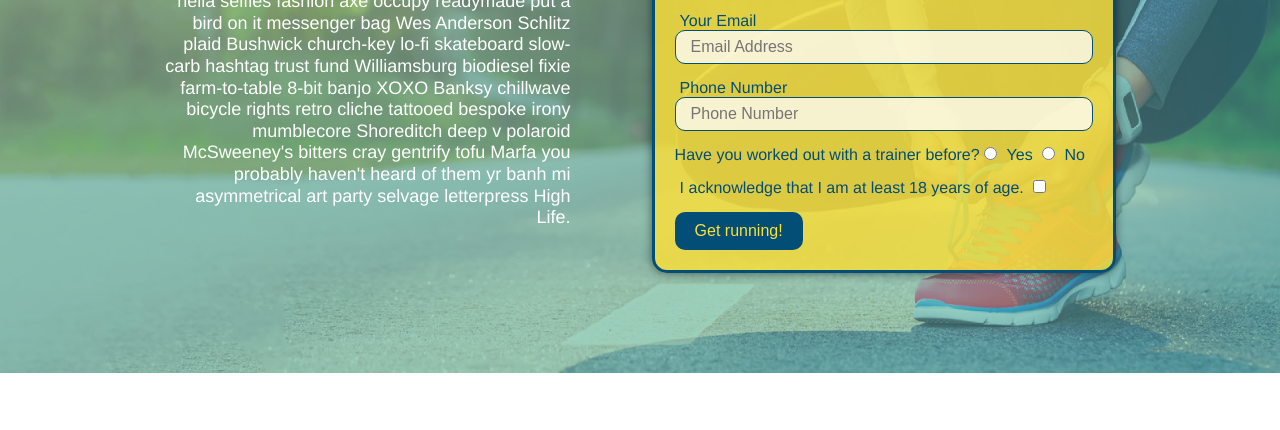
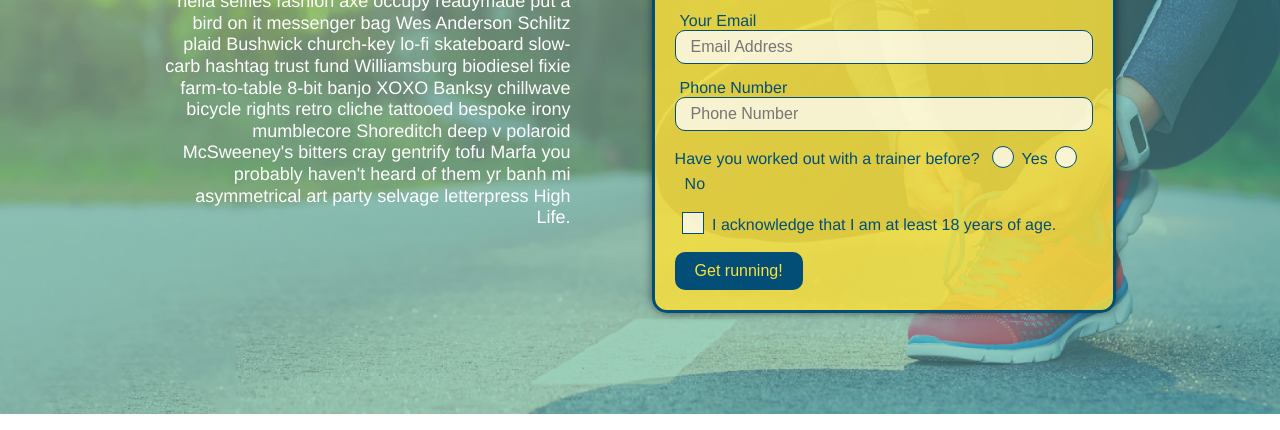
Before and after one commit to RogerLi818/run-buddy, a plain HTML site: page index.html in a window 1280 px wide. Shown: the part 345-775 px from the top of the page. Drawn offline with Linux system fonts and the light colour scheme.

Commit message:
final css touches

```diff
--- a/assets/css/style.css
+++ b/assets/css/style.css
@@ -1,11 +1,19 @@
+
+:root{
+  --primary-color: #fce138;
+  --secondary-color: #024e76;
+  --tertiary-color:#39a6b2;
+}
+
 * {
   box-sizing: border-box;
   margin: 0;
   padding: 0;
 }
 
+
 body {
-  color: #39a6b2;
+  color: var(--tertiary-color);
   font-family: Helvetica, Arial, sans-serif;
 }
 
@@ -14,7 +22,7 @@ body {
 
 header {
   padding: 20px 35px;
-  background-color: #39a6b2;
+  background-color: var(--tertiary-color);
   display: flex;
   justify-content: space-between;
   flex-wrap: wrap;
@@ -25,19 +33,20 @@ header {
   background-size: cover;
   background-attachment: fixed;
   background-position: 80%;
+  z-index:9999;
 }
 
 header h1 {
   font-weight: bold;
   margin: 0;
   font-size: 36px;
-  color: #fce138;
+  color: var(--primary-color);
   text-shadow: 0 0 10px rgba(0, 0, 0, 0.5);
 }
 
 header a {
   text-decoration: none;
-  color: #fce138;
+  color: var(--primary-color);
 }
 
 header nav {
@@ -60,7 +69,7 @@ header nav ul li a {
 }
 
 header nav ul li a:hover {
-  background: #fce138;
+  background: var(--secondary-color);
   color: #024e76;
   border-radius: 15px;
   text-shadow: none;
@@ -72,7 +81,7 @@ header nav ul li a:hover {
 
 /* FOOTER STYLES START */
 footer {
-  background: #fce138;
+  background: var(--secondary-color);
   padding: 40px 35px;
   display: flex;
   justify-content: space-between;
@@ -125,7 +134,7 @@ section {
 .hero-cta h2 {
   font-style: italic;
   font-size: 55px;
-  color: #fce138;
+  color: var(--primary-color);
   text-shadow: 0 0 10px rgba(0, 0, 0, 0.5);
 }
 
@@ -174,7 +183,7 @@ section {
 }
 
 .hero-form button {
-  color: #fce138;
+  color: var(--primary-color);
   background-color: #024e76;
   border: none;
   padding: 10px 20px;
@@ -196,7 +205,7 @@ section {
 }
 
 .primary-border {
-  border-color: #fce138;
+  border-color: var(--primary-color);
 }
 
 .secondary-border {
@@ -219,7 +228,7 @@ section {
 
 /* WHAT YOU DO STYLES START */
 .steps {
-  background: #fce138;
+  background: var(--primary-color);
 }
 
 .step {
@@ -288,7 +297,7 @@ section {
   margin: 20px;
   flex: 1;
   background: #024e76;
-  color: #fce138;
+  color: var(--primary-color);
 }
 
 .trainer img {
@@ -321,7 +330,7 @@ section {
 }
 
 .contact h2 {
-  color: #fce138;
+  color: var(--primary-color);
 }
 
 .contact-info {
@@ -344,7 +353,7 @@ section {
 }
 
 .contact-info h3 {
-  color: #fce138;
+  color: var(--primary-color);
   font-size: 32px;
 }
 
@@ -376,7 +385,7 @@ section {
 .contact-form button {
   width: 100%;
   border: none;
-  background: #fce138;
+  background: var(--primary-color);
   color: #024e76;
   text-align: center;
   padding: 15px 0;
@@ -385,12 +394,12 @@ section {
 }
 
 .contact-form button:hover {
-  color: #fce138;
+  color: var(--primary-color);
   background: #39a6b2;
 }
 
 .contact-info a {
-  color: #fce138;
+  color: var(--primary-color);
 }
 /* REACH OUT STYLES END */
 
@@ -519,3 +528,61 @@ section {
     order: 3;
   }
 }
+
+.checkbox-wrapper input, .radio-wrapper input{
+  opacity:0;
+}
+
+.checkbox-wrapper label, .radio-wrapper label{
+  position: relative;
+  left:10px;
+  margin:10px;
+  line-height:1.6;
+}
+
+.checkbox-wrapper label::before, .radio-wrapper label::before {
+  content:"";
+  height:20px;
+  width:20px;
+  background:rgba(255,255,255, 0.75);
+  border:1px solid #024e76;
+  position:absolute;
+  top:-4px;
+  left:-30px;
+}
+
+.radio-wrapper label::before {
+  border-radius: 50%;
+}
+
+.radio-wrapper label::after{
+  content:"";
+  width: 20px;
+  height: 20px;
+  border-radius:50%;
+  background:#024e76;
+  position:absolute;
+  left:-29px;
+  top:-3px;
+  background-image:radial-gradient(circle, #39a6b2, #024e76)
+}
+
+.checkbox-wrapper label::after {
+  content:"";
+  height:6px;
+  width:14px;
+  border-left:2px solid #024e76;
+  border-bottom:2px solid #024e76;
+  position:absolute;
+  left:-26px;
+  top:1px;
+  transform:rotate(-58deg);
+}
+
+.checkbox-wrapper input+label::after, .radio-wrapper input + label::after{
+  content:none;
+}
+
+.checkbox-wrapper input:checked + label::after, .radio-wrapper input:checked+label::after{
+  content:"";
+}
--- a/index.html
+++ b/index.html
@@ -56,16 +56,20 @@
           <input type="tel" placeholder="Phone Number" name="phone" id="phone" class="form-input" />
           <p>
             Have you worked out with a trainer before?
-            <input type="radio" name="trainer-confirm" id="trainer-yes" />
-            <label for="trainer-yes">Yes</label>
-            <input type="radio" name="trainer-confirm" id="trainer-no"/>
-            <label for="trainer-no">No</label>
+            <span class="radio-wrapper">
+              <input type="radio" name="trainer-confirm" id="trainer-yes" />
+              <label for="trainer-yes">Yes</label>
+            </span>
+            <span class="radio-wrapper">
+              <input type="radio" name="trainer-confirm" id="trainer-no"/>
+              <label for="trainer-no">No</label>
+            </span>
           </p>
           <p>
-            <label for="checkbox">
-              I acknowledge that I am at least 18 years of age.
-            </label>
-            <input type="checkbox" name="checkpoint1" id="checkbox" />
+            <span class="checkbox-wrapper">
+              <input type="checkbox" name="age-confirm" id="checkbox" />
+              <label for="checkbox">I acknowledge that I am at least 18 years of age.</label>
+            </span>
           </p>
           <button type="submit">
             Get running!
```
